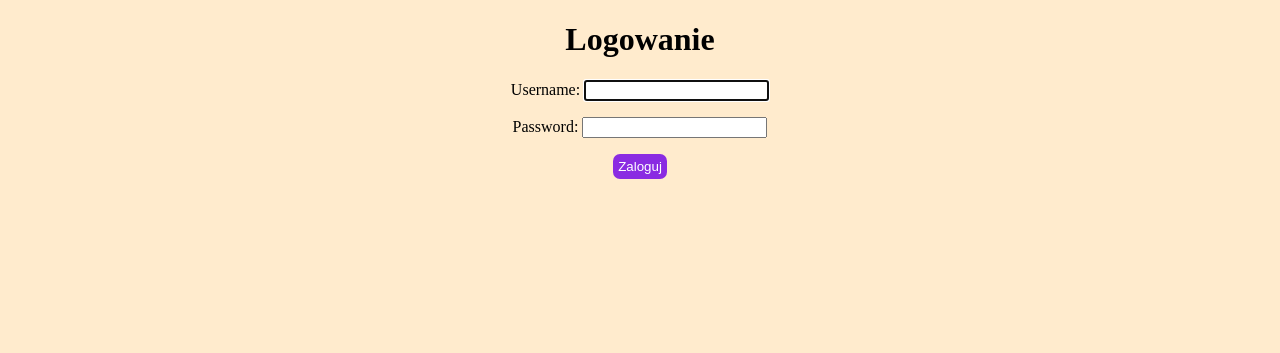
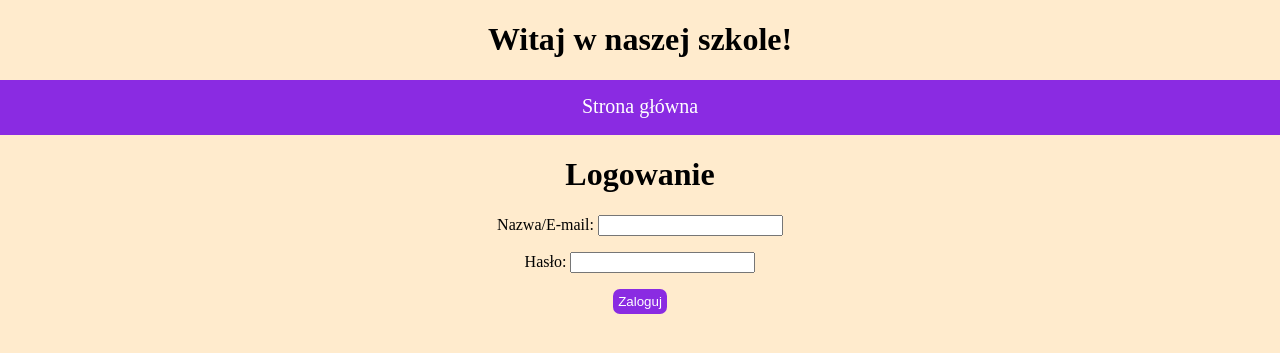
Before and after one commit to SnakeCharmer7/dziennik, a Django app: page /login/ in a window 1280 px wide. Shown: the top 353 px of the page. Run offline with Django 5.2, Linux system fonts and the light colour scheme.

Commit message:
Improved forms

```diff
--- a/journal/forms.py
+++ b/journal/forms.py
@@ -1,4 +1,6 @@
 from django import forms
+from django.contrib.auth.forms import AuthenticationForm
+from django.contrib.auth import authenticate
 from django.contrib.auth.models import User
 from .models import Teacher, Student, Subject, StudentClass, Grade
 from django.core.validators import MaxValueValidator, MinValueValidator
@@ -56,6 +58,9 @@ class StudentCreateForm(StudentForm):
 
 
 class TeacherForm(forms.ModelForm):
+    first_name = forms.CharField(label="Imię")
+    last_name = forms.CharField(label="Nazwisko")
+    email = forms.EmailField(label="Adres e-mail")
     class Meta:
         model = Teacher
         fields = ['first_name', 'last_name', 'email']
@@ -102,3 +107,30 @@ class TeacherForm(forms.ModelForm):
             teacher.save()
 
         return teacher
+
+
+class LoginForm(AuthenticationForm):
+    username = forms.CharField(label="Nazwa/E-mail")
+    password = forms.CharField(widget=forms.PasswordInput, label="Hasło")
+
+    # def clean(self):
+    #     cleaned_data = super().clean()
+    #     username = cleaned_data.get('username')
+    #     password = cleaned_data.get('password')
+
+    #     if username and password:
+    #         user = authenticate(username=username, password=password)
+    #         if not user:
+    #             raise forms.ValidationError("Nieprawidłowe dane logowania.")
+    #     return cleaned_data
+
+    def clean(self):
+        super(LoginForm, self).clean()
+        username = self.cleaned_data.get('username')
+        password = self.cleaned_data.get('password')
+
+        if username and password:
+            self.user_cache = authenticate(self.request, username=username, password=password)
+            if not self.user_cache:
+                raise forms.ValidationError("Nieprawidłowe dane logowania.")
+        return cleaned_data
--- a/journal/templates/journal/login.html
+++ b/journal/templates/journal/login.html
@@ -9,10 +9,14 @@
 </head>
 <body>
     <header>
+        <h1>Witaj w naszej szkole!</h1>
+    </header>
+    <nav>
+        <a href="{% url 'index' %}">Strona główna</a>
+    </nav>
+    <main>
         <h1>Logowanie</h1>
-    </header>
-    <main>
-        <form method="post">
+        <form method="post" action="{% url 'login' %}">
             {% csrf_token %}
             {{ form.as_p }}
             <button type="submit">Zaloguj</button>
--- a/journal/views.py
+++ b/journal/views.py
@@ -2,7 +2,7 @@ from django.shortcuts import render, get_object_or_404, redirect
 from django.views import generic
 from .models import Teacher, Student, StudentClass, School, Subject, Grade
 from django.urls import reverse_lazy, reverse
-from .forms import TeacherForm, StudentForm, StudentCreateForm
+from .forms import TeacherForm, StudentForm, StudentCreateForm, LoginForm
 from django.contrib.auth.views import LoginView, LogoutView
 
 
@@ -178,6 +178,7 @@ class IndexView(generic.ListView):
 
 class CustomLoginView(LoginView):
     template_name = 'journal/login.html'
+    form_class = LoginForm
 
     def get_success_url(self):
         if self.request.user.is_superuser:
```
